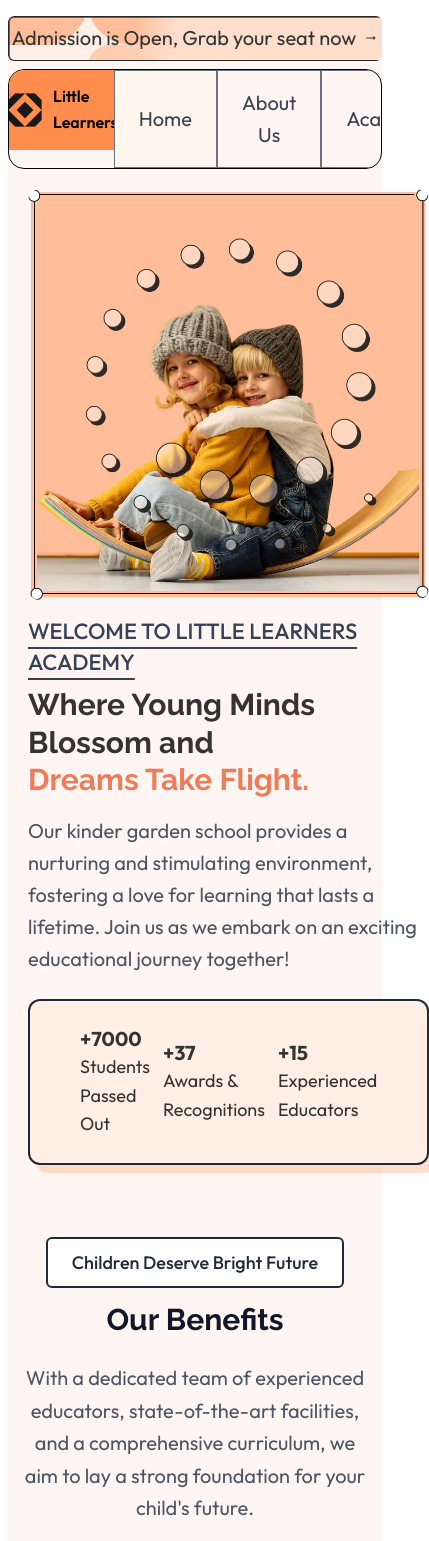
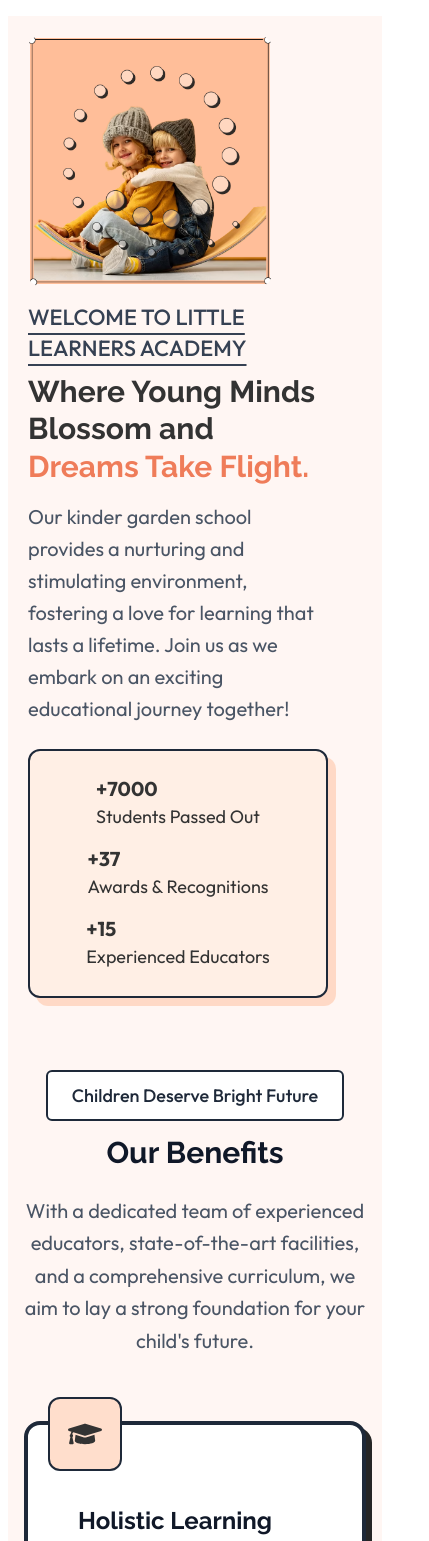
Before and after one commit to nandayekhaungkyaw/code_test, a React (Vite) app: page / in a window 390 px wide. Shown: the top 1541 px of the page, 429 px wide, since content can reach past the window. Built offline with nearby package versions, Linux system fonts and the light colour scheme.

Commit message:
a-little-responsive

```diff
--- a/src/components/Landing.jsx
+++ b/src/components/Landing.jsx
@@ -4,8 +4,8 @@ const Landing = () => {
   return (
     <div>
             <section className="grid md:grid-cols-2 font-outfit gap-4 p-5 items-center max-w-[1590px] m-auto">
-        <img src={landing} alt="Kids learning" className="rounded-xl max-h-[758px]" />
-        <div>
+        <img src={landing} alt="Kids learning" className="rounded-xl h-[250px] sm:h-full sm:max-h-[758px]" />
+        <div className=' w-[300px] sm:w-full'>
           <p className="uppercase text-sm text-gray-700 font-medium mb-2  underline underline-offset-8 text-[22px]  ">Welcome to Little Learners Academy</p>
           <h1 className=" text-3xl xl:text-[54px] font-railway  font-bold leading-tight mb-4">
             Where Young Minds Blossom and
@@ -14,7 +14,7 @@ const Landing = () => {
           <p className="mb-6 text-[20px] text-gray-600">
             Our kinder garden school provides a nurturing and stimulating environment, fostering a love for learning that lasts a lifetime. Join us as we embark on an exciting educational journey together!
           </p>
-          <div style={{ boxShadow: '8px 8px 0 rgba(255, 190, 153, 0.5)' }} className="flex gap-[13px] bg-[#FFEFE5] justify-between items-center    border-2 rounded-[12px] border-gray-800 px-[50px] py-[24px]">
+          <div style={{ boxShadow: '8px 8px 0 rgba(255, 190, 153, 0.5)' }} className="flex flex-col sm:flex-row gap-[13px] bg-[#FFEFE5] justify-between items-center    border-2 rounded-[12px] border-gray-800 px-[50px] py-[24px]">
             <div>
               <p className="xl:text-[44px] text-xl font-bold ">+7000</p>
               <p className="text-[18px]">Students Passed Out</p>
--- a/src/components/Navbar.jsx
+++ b/src/components/Navbar.jsx
@@ -3,7 +3,7 @@ import logo from '../../public/images/logo.png'
 
 const Navbar = () => {
   return (
-    <div className='mt-2'>
+    <div className='mt-2 hidden sm:block'>
         <nav className="flex min-h-[80px]  border font-outfit border-black rounded-2xl overflow-hidden">
   {/* Logo Section */}
   <div className="bg-[#FF8D4D] text-black px-4 py-2 h-full flex items-center justify-center min-h-[80px] gap-2 ">
--- a/src/components/Testimonials.jsx
+++ b/src/components/Testimonials.jsx
@@ -51,9 +51,9 @@ const Testimonials = () => {
         </div>
 
         {/* Testimonials Container */}
-        <div className="relative flex flex-row gap-[50px] justify-between items-center">
+        <div className="relative flex flex-row gap-2 md:gap-[50px] justify-between items-center">
           {/* Left Arrow */}
-          <button className="  min-w-[58px] min-h-[58px] bg-white border-2 border-gray-800 rounded-lg flex items-center justify-center hover:bg-gray-50 transition-colors">
+          <button className="  md:min-w-[58px] md:min-h-[58px] bg-white border-2 border-gray-800 rounded-lg flex items-center justify-center hover:bg-gray-50 transition-colors">
             <ChevronLeft className="w-6 h-6 text-gray-800" />
           </button>
 
@@ -85,7 +85,7 @@ const Testimonials = () => {
             ))}
           </div>
 
-             <button className=" min-w-[58px] min-h-[58px] bg-white border-2 border-gray-800 rounded-lg flex items-center justify-center hover:bg-gray-50 transition-colors">
+             <button className=" md:min-w-[58px] md:min-h-[58px] bg-white border-2 border-gray-800 rounded-lg flex items-center justify-center hover:bg-gray-50 transition-colors">
             <ChevronRight className="w-6 h-6 text-gray-800" />
           </button>
         </div>
--- a/src/components/TopBanner.jsx
+++ b/src/components/TopBanner.jsx
@@ -6,7 +6,7 @@ import banner from '../../public/images/banner.png'
 
 const TopBanner = () => {
   return (
-    <div style={{ backgroundImage: `url(${banner})` }} className=" font-outfit  bg-[#FFDDC9]  bg-no-repeat  bg-cover  text-sm text-center py-2 rounded-md mb-2 flex justify-center items-center gap-2">
+    <div style={{ backgroundImage: `url(${banner})` }} className=" font-outfit hidden bg-[#FFDDC9]  bg-no-repeat  bg-cover  text-sm text-center py-2 rounded-md mb-2 sm:flex justify-center items-center gap-2">
         {/* <img src={topBanner} /> */}
         <p className='  text-[20px]'>Admission is Open, Grab your seat now</p>
         <MdArrowRightAlt />
```
